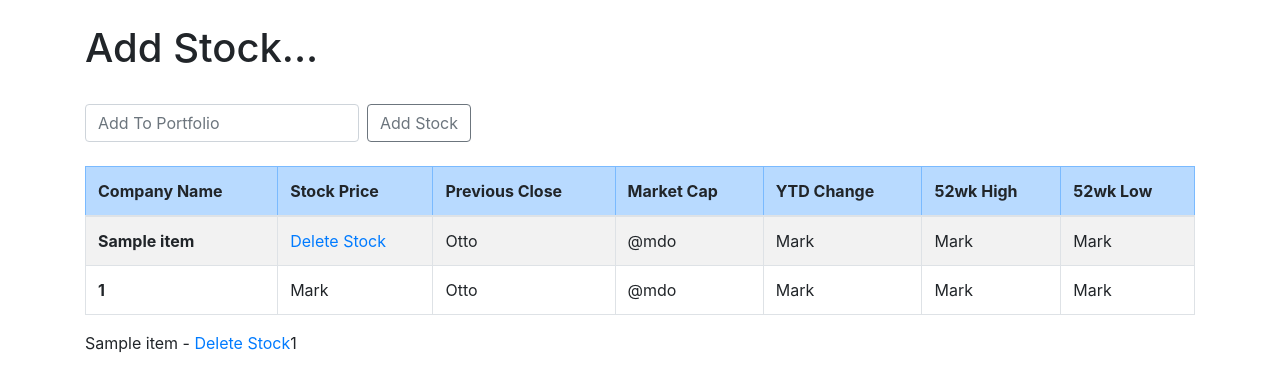
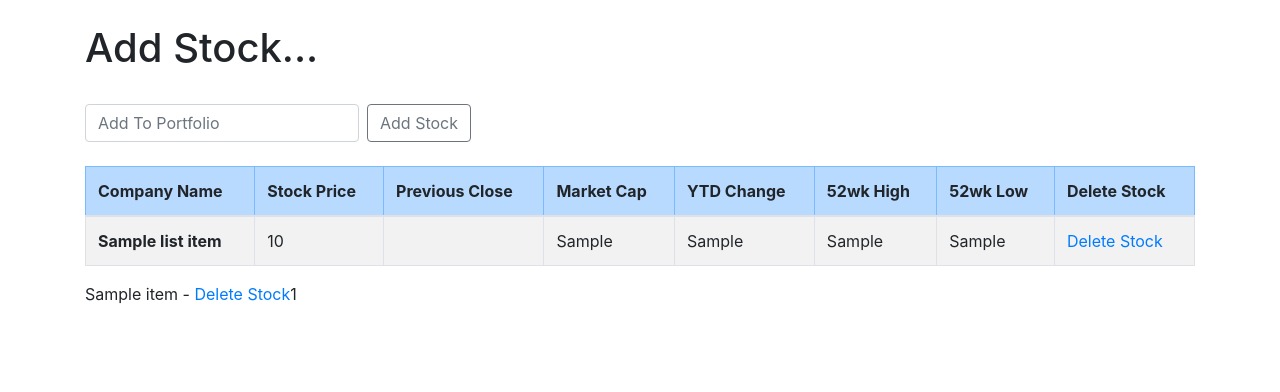
Before and after one commit to Master-Snack/stock, a Django app: template quotes/templates/add_stock.html in a window 1280 px wide. Shown: the part 56-448 px from the top of the page. Run offline with Django 3.2, Linux system fonts and the light colour scheme; the template is opened without the code that fills it: most values are stand-ins (such as "Sample title", 1, 10 or a date in 2020); some libraries are stand-ins or nearby versions.

Commit message:
second commit

```diff
--- a/quotes/templates/add_stock.html
+++ b/quotes/templates/add_stock.html
@@ -1,4 +1,4 @@
- {% extends "base.html" %}
+{% extends "base.html" %}
 
 {% block content %}
 
@@ -23,32 +23,29 @@
             <th scope="col">YTD Change</th>
             <th scope="col">52wk High</th>
             <th scope="col">52wk Low</th>
+            <th scope="col">Delete Stock</th>
           </tr>
         </thead>
         <tbody>
+      {% if ticker %}
 
-          {% for item in ticker %}
-            <tr>
-              <th scope="row">{{ item }}</th>
-              <td><a href="{% url 'delete' item.id %}">Delete Stock</a></td>
-              <td>Otto</td>
-              <td>@mdo</td>
-              <td>Mark</td>
-              <td>Mark</td>
-              <td>Mark</td>
-            </tr>
-          {% endfor %}
 
-          <tr>
-            <th scope="row">1</th>
-            <td>Mark</td>
-            <td>Otto</td>
-            <td>@mdo</td>
-            <td>Mark</td>
-            <td>Mark</td>
-            <td>Mark</td>
 
-          </tr>
+              {% for list_item in output %}
+              <tr>
+                <th scope="row">{{ list_item.companyName }}</th>
+                <td>{{ list_item.latestPrice }}</td>
+                <td>{{ list_item.previousClose }}</td>
+                <td>{{ list_item.marketCap }}</td>
+                <td>{{ list_item.ytdChange }}</td>
+                <td>{{ list_item.week52High }}</td>
+                <td>{{ list_item.week52Low }}</td>
+                <td><a href="/">Delete Stock</a></td>
+              </tr>
+              {% endfor %}
+
+      {% endif %}
+
         </tbody>
       </table>
 
@@ -57,5 +54,9 @@
     {% for item in ticker %}
         {{ item }} - <a href="{% url 'delete' item.id %}">Delete Stock</a>{{ item.id }}<br/>
     {% endfor %}
+    <br/> <br/>
+
+
+
 
 {% endblock %}
```
Also changed, not shown: quotes/views.py (+13 -1 lines), db.sqlite3.
